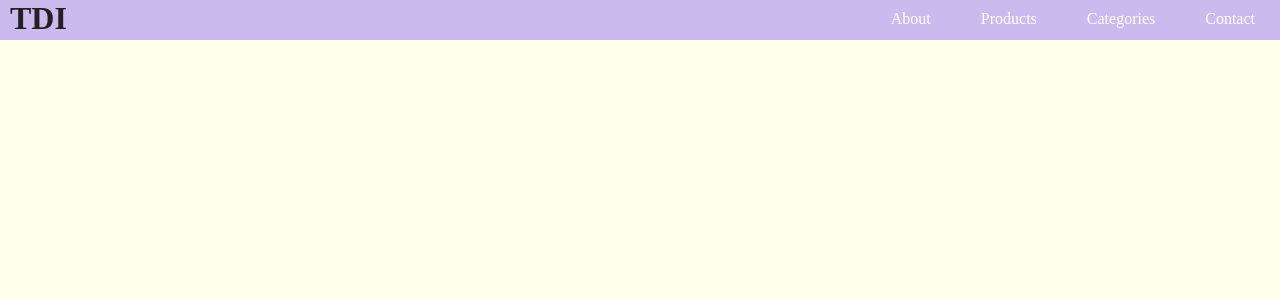
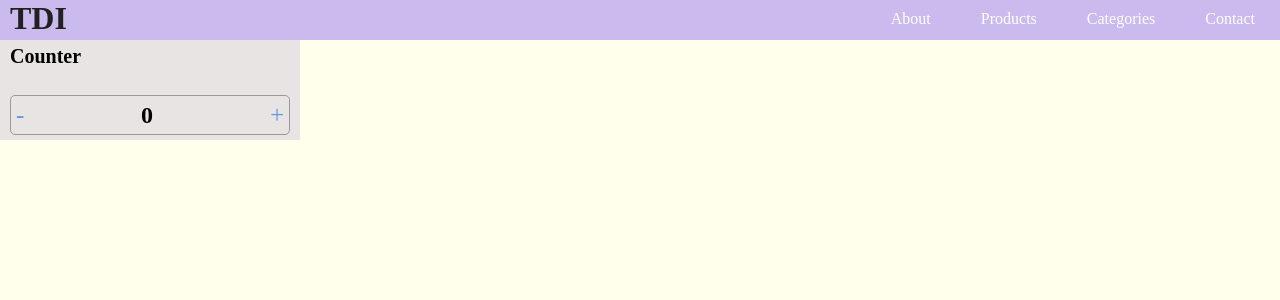
Before and after one commit to MauroAc98/Example-app, a React (Vite) app: page / in a window 1280 px wide. Shown: the top 300 px of the page. Built offline with nearby package versions, Linux system fonts and the light colour scheme.

Commit message:
use state

```diff
--- a/src/App.jsx
+++ b/src/App.jsx
@@ -1,12 +1,14 @@
 
 import './App.css'
 import Header from './components/header'
+import ItemCount from './components/counter'
 
 function App() {
 
   return (
     <div>
       <Header logo="TDI" />
+      <ItemCount/>
     </div>
   )
 }
--- /dev/null
+++ b/src/components/counter/index.jsx
@@ -0,0 +1,32 @@
+/* eslint-disable no-unused-vars */
+
+
+import React, { useState } from "react";
+import './styles.css';
+
+const ItemCount = () => {
+    const [counter, setCounter] = useState(0);
+    const isValidCounter = counter > 0;
+
+    const incrementCounter = () => {
+        setCounter((prevCounter) => prevCounter + 1)
+    }
+
+    const decrementCounter = () => {
+        if (!isValidCounter) return;
+        setCounter((prevCounter) => prevCounter - 1);
+    }
+
+    return (
+        <div className="container">
+            <div className="text">Counter</div>
+            <div className="containerButton">
+                <div className="counterButton" onClick={decrementCounter} disabled={!isValidCounter}>-</div>
+                <h2 className="counterText">{counter}</h2>
+                <div className="counterButton" onClick={incrementCounter}>+</div>
+            </div>
+        </div>
+    )
+}
+
+export default ItemCount;
--- /dev/null
+++ b/src/components/counter/styles.css
@@ -0,0 +1,30 @@
+
+.container{
+    background: #e9e4e4;
+    height: 100px;
+    width: 300px;
+    display: flex;
+    flex-direction: column;
+    justify-content: space-between;
+    padding: 5px;
+}
+.containerButton {
+    display: flex;
+    justify-content: space-between;
+    align-items: center;
+    border: 1px solid #9e9797;
+    border-radius: 5px;
+    padding: 5px;
+    width: 280px;
+    margin: 0 auto;
+}
+.text{
+    margin-left: 5px;
+    font-weight: bold;
+    font-size: 20px;
+}
+.counterButton {
+    cursor: pointer;
+    font-size: 25px;
+    color: #6599df;
+}
--- a/src/components/header/index.jsx
+++ b/src/components/header/index.jsx
@@ -1,3 +1,4 @@
+/* eslint-disable react/prop-types */
 
 // eslint-disable-next-line no-unused-vars
 import React from "react";
```
